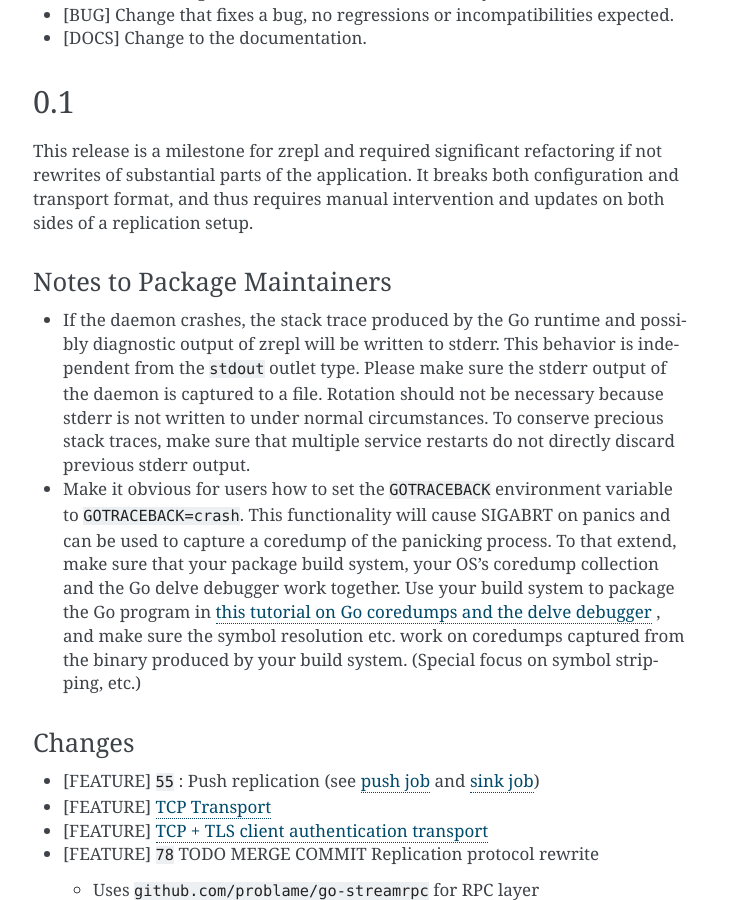
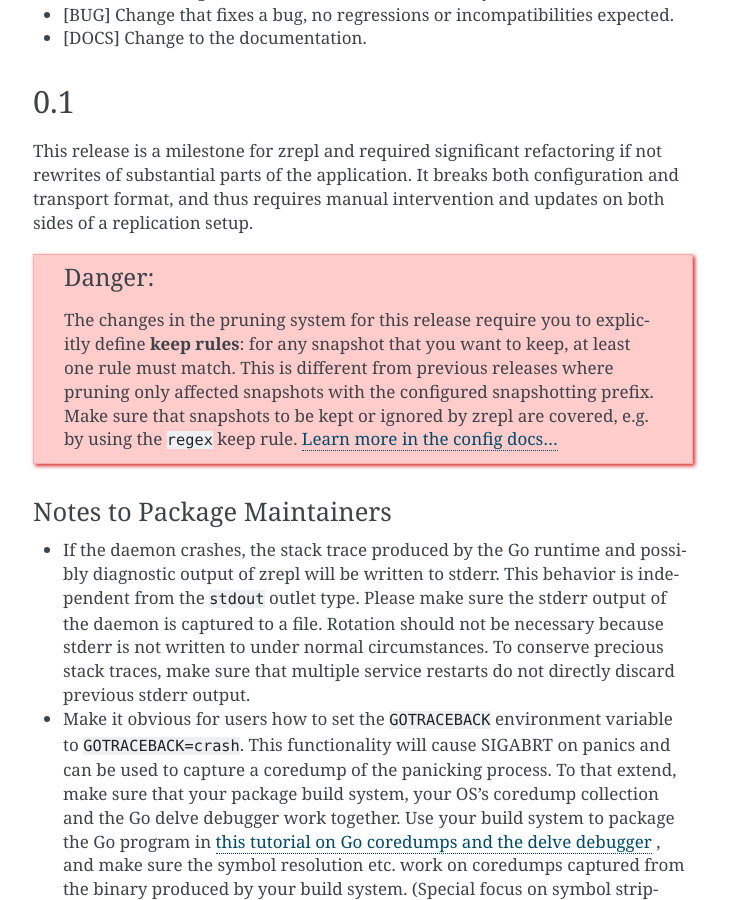
Before and after one commit to zrepl/zrepl, a Sphinx documentation site: the page built from docs/changelog.rst, in a window 1280 px wide and 900 px high, scrolled down 420 px. Shown: the whole window, without its empty margins (387-1116 px from the left). Built offline with Sphinx 7.4.7, drawn with Linux system fonts in a browser that asks for light colours; the version number could not be read and is left out; cross-references to code outside the pages are shown as plain code.

Commit message:
docs: add warnings of changing semantics for manually created snapshots in 0.1

```diff
--- a/docs/changelog.rst
+++ b/docs/changelog.rst
@@ -28,6 +28,14 @@
 
 This release is a milestone for zrepl and required significant refactoring if not rewrites of substantial parts of the application.
 It breaks both configuration and transport format, and thus requires manual intervention and updates on both sides of a replication setup.
+
+.. DANGER::
+   The changes in the pruning system for this release require you to explicitly define **keep rules**:
+   for any snapshot that you want to keep, at least one rule must match.
+   This is different from previous releases where pruning only affected snapshots with the configured snapshotting prefix.
+   Make sure that snapshots to be kept or ignored by zrepl are covered, e.g. by using the ``regex`` keep rule.
+   :ref:`Learn more in the config docs... <prune>`
+
 
 Notes to Package Maintainers
 ~~~~~~~~~~~~~~~~~~~~~~~~~~~~
--- a/docs/configuration/prune.rst
+++ b/docs/configuration/prune.rst
@@ -45,6 +45,9 @@
              regex: "^zrepl_.*"
            # manually created snapshots will be kept forever on receiver
 
+.. DANGER::
+    You might have **existing snapshots** of filesystems affected by pruning which you want to keep, i.e. not be destroyed by zrepl.
+    Make sure to actually add the necessary ``regex`` keep rules on both sides, like with ``manual`` in the example above.
 
 .. ATTENTION::
 
```
